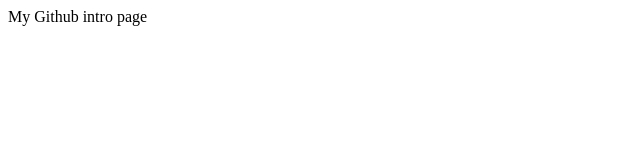
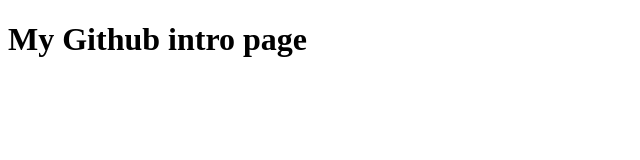
Before and after one commit to theleighway/github-intro, a plain HTML site: page index.html in a window 1280 px wide. Shown: the whole page, without its empty margins (0-640 px from the left). Drawn offline with Linux system fonts and the light colour scheme.

Commit message:
header color

```diff
--- a/index.css
+++ b/index.css
@@ -0,0 +1,3 @@
+header h1 {
+    color: blue;
+}
--- a/index.html
+++ b/index.html
@@ -7,7 +7,9 @@
     <title>My Github intro page</title>
 </head>
 <body>
-    <header>My Github intro page</header>
+    <header>
+       <h1> My Github intro page</h1>
+    </header>
 
 </body>
 </html>
```
